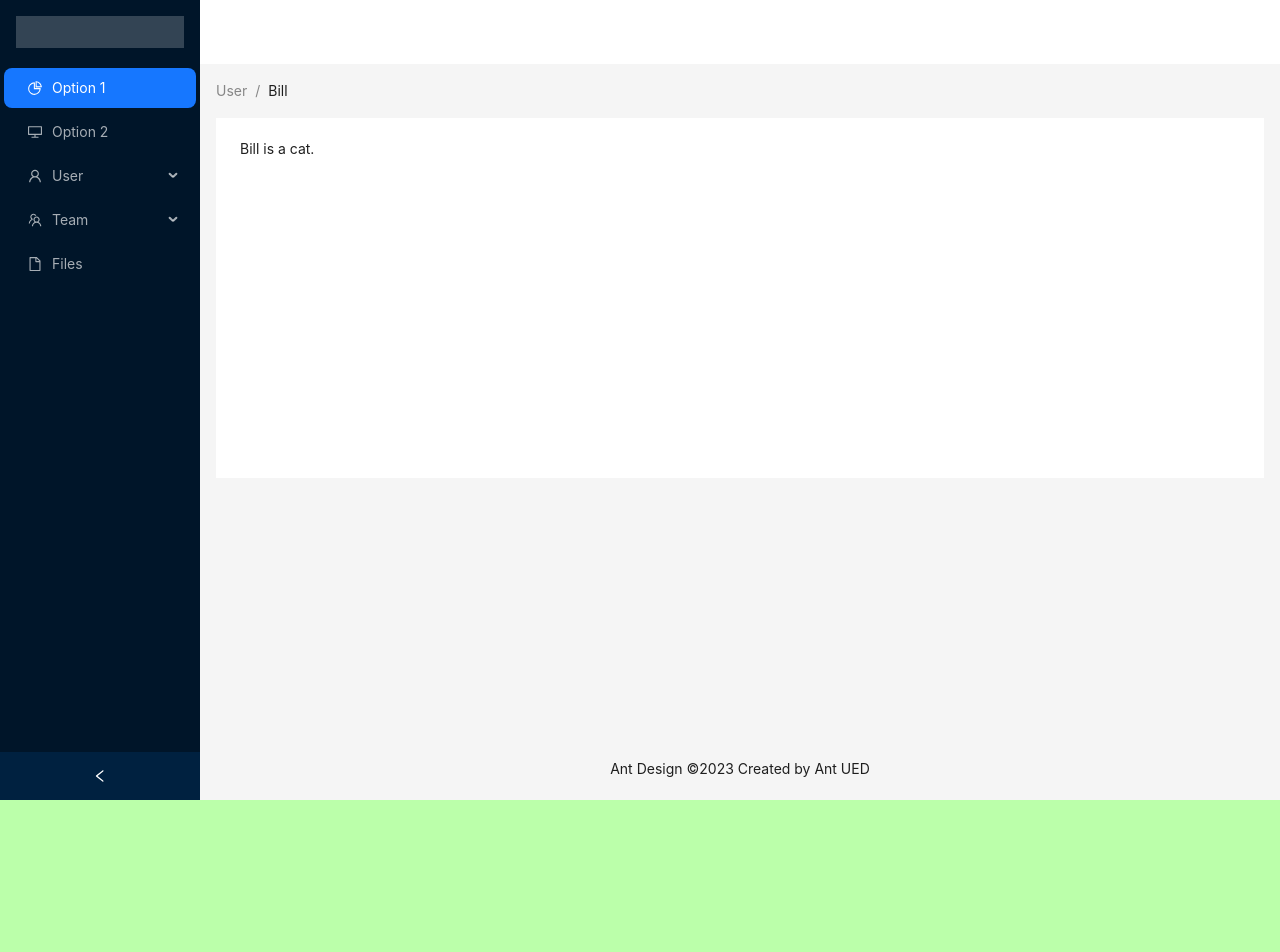
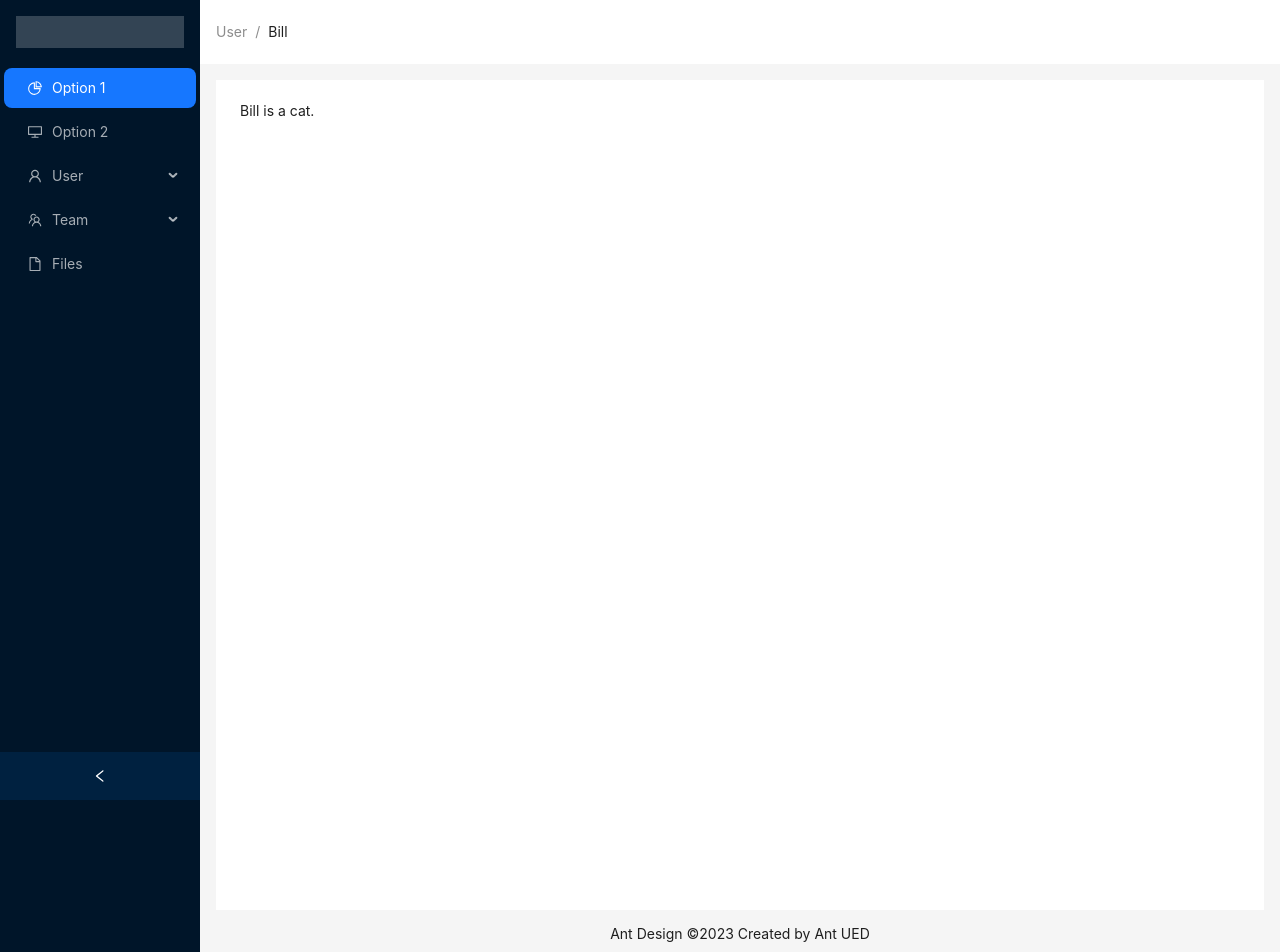
Before and after one commit to lin479909332/react-management, a React (Vite) app: page /home in a window 1280 px wide. Shown: the top 952 px of the page. Before the commit the page ends 800 px from the top, so only its background shows below. Built offline with nearby package versions, Linux system fonts and the light colour scheme.

Commit message:
feat(Home.tsx): 页面右侧结构样式调整

```diff
--- a/src/views/Home.tsx
+++ b/src/views/Home.tsx
@@ -47,22 +47,30 @@
 
   return (
     <Layout style={{ minHeight: '100vh' }}>
+      {/* 做侧边栏 */}
       <Sider collapsible collapsed={collapsed} onCollapse={(value) => setCollapsed(value)}>
         <div className="demo-logo-vertical" />
         <Menu theme="dark" defaultSelectedKeys={['1']} mode="inline" items={items} />
       </Sider>
+      {/* 右侧内容 */}
       <Layout>
-        <Header style={{ padding: 0, background: colorBgContainer }} />
-        <Content style={{ margin: '0 16px' }}>
-          <Breadcrumb style={{ margin: '16px 0' }}>
+        {/* 右侧头部 */}
+        <Header style={{ paddingLeft: '16px', background: colorBgContainer }}>
+          <Breadcrumb style={{ lineHeight: '64px' }}>
             <Breadcrumb.Item>User</Breadcrumb.Item>
             <Breadcrumb.Item>Bill</Breadcrumb.Item>
           </Breadcrumb>
-          <div style={{ padding: 24, minHeight: 360, background: colorBgContainer }}>
+        </Header>
+        {/* 右侧内容 */}
+        <Content style={{ margin: '16px 16px 0', height: '100%' }}>
+          <div style={{ padding: 24, minHeight: 830, background: colorBgContainer }}>
             Bill is a cat.
           </div>
         </Content>
-        <Footer style={{ textAlign: 'center' }}>Ant Design ©2023 Created by Ant UED</Footer>
+        {/* 右侧底部 */}
+        <Footer style={{ textAlign: 'center', padding: 0, lineHeight: '48px' }}>
+          Ant Design ©2023 Created by Ant UED
+        </Footer>
       </Layout>
     </Layout>
   )
```
